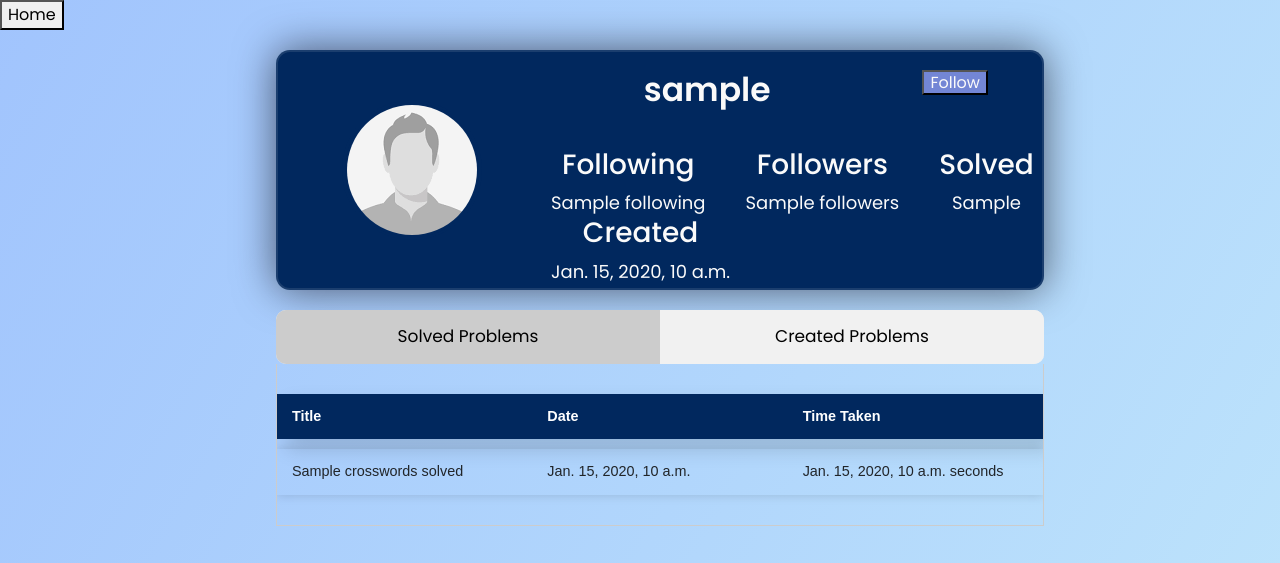
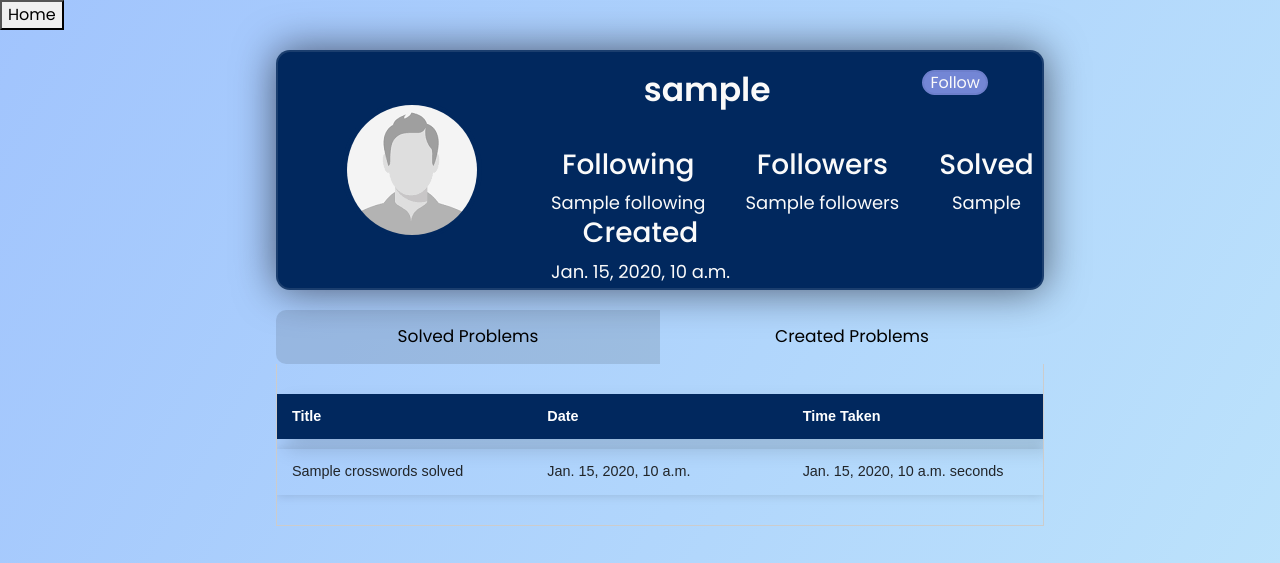
Before and after one commit to Rudra3012/IT314_Project_20, a Django app: template code/IT314_Project_20/templates/Profile/index.html in a window 1280 px wide. Shown: the top 563 px of the page. Run offline with Django 4.2, Linux system fonts and the light colour scheme; the template is opened without the code that fills it: most values are stand-ins (such as "Sample title", 1, 10 or a date in 2020); parts of the project's set-up code (start-up, migrations or seed data) failed here and were passed over; some libraries are stand-ins or nearby versions.

Commit message:
updating css and color correction

```diff
--- a/code/IT314_Project_20/static/Profile/styles.css
+++ b/code/IT314_Project_20/static/Profile/styles.css
@@ -246,8 +246,8 @@ a.article:hover {
   border-radius: 14px 14px 14px 14px;
   background-color: #01285e;
   color: #fafafa;
-  border: 2px solid rgba(255,255,255,0.1);
-  box-shadow: 0 0 40px rgba(8,7,16,0.6);
+  border: 2px solid rgba(255, 255, 255, 0.1);
+  box-shadow: 0 0 40px rgba(8, 7, 16, 0.6);
   -webkit-backdrop-filter: blur(10px);
 }
 .fl {
@@ -379,7 +379,6 @@ span {
   margin-top: 15px;
   width: 65%;
   height: auto;
-
 }
 .data h2 {
   font-size: 33px;
@@ -422,7 +421,9 @@ foll h6 {
   overflow: hidden;
   /* border: 1px solid #ccc; */
   border: none;
-  background-color: #f1f1f1;
+  /* background-color: #f1f1f1;
+   */
+   background-color: linear-gradient(120deg, #a1c4fd 0%, #c2e9fb 100%);
   width: 60%;
   margin-top: 20px;
   border-radius: 10px 10px;
@@ -443,12 +444,14 @@ foll h6 {
 
 /* Change background color of buttons on hover */
 .tabs button:hover {
-  background-color: #ddd;
+  /* background-color: #ddd; */
+  background: rgba(0, 0, 0, 0.2);
 }
 
 /* Create an active/current tablink class */
 .tabs button.active {
-  background-color: #ccc;
+  /* background-color: #ccc; */
+  background: rgba(0, 0, 0, 0.11);
 }
 
 /* Style the tab content */
--- a/code/IT314_Project_20/templates/Profile/index.html
+++ b/code/IT314_Project_20/templates/Profile/index.html
@@ -137,7 +137,7 @@
                                             <form action="" method="post">
                                                 {% csrf_token %}
 
-                                                <input type="submit" name="ActionFollow" value="unFollow" class="followed"/>
+                                                <input type="submit" name="ActionFollow" value="unFollow" class="followed follow-button"/>
                                             </form>
                                         </h6>
                                     </div>
@@ -147,7 +147,7 @@
                                             <form action="" method="post">
                                                 {% csrf_token %}
 
-                                                <input type="submit" name="ActionFollow" value="Follow" class="followed"/>
+                                                <input type="submit" name="ActionFollow" value="Follow" class="followed follow-button"/>
                                             </form>
                                         </h6>
                                     </div>
```
Also changed, not shown: code/IT314_Project_20/crosswordApp/static/Profile/styles.css (+5 -6 lines).
